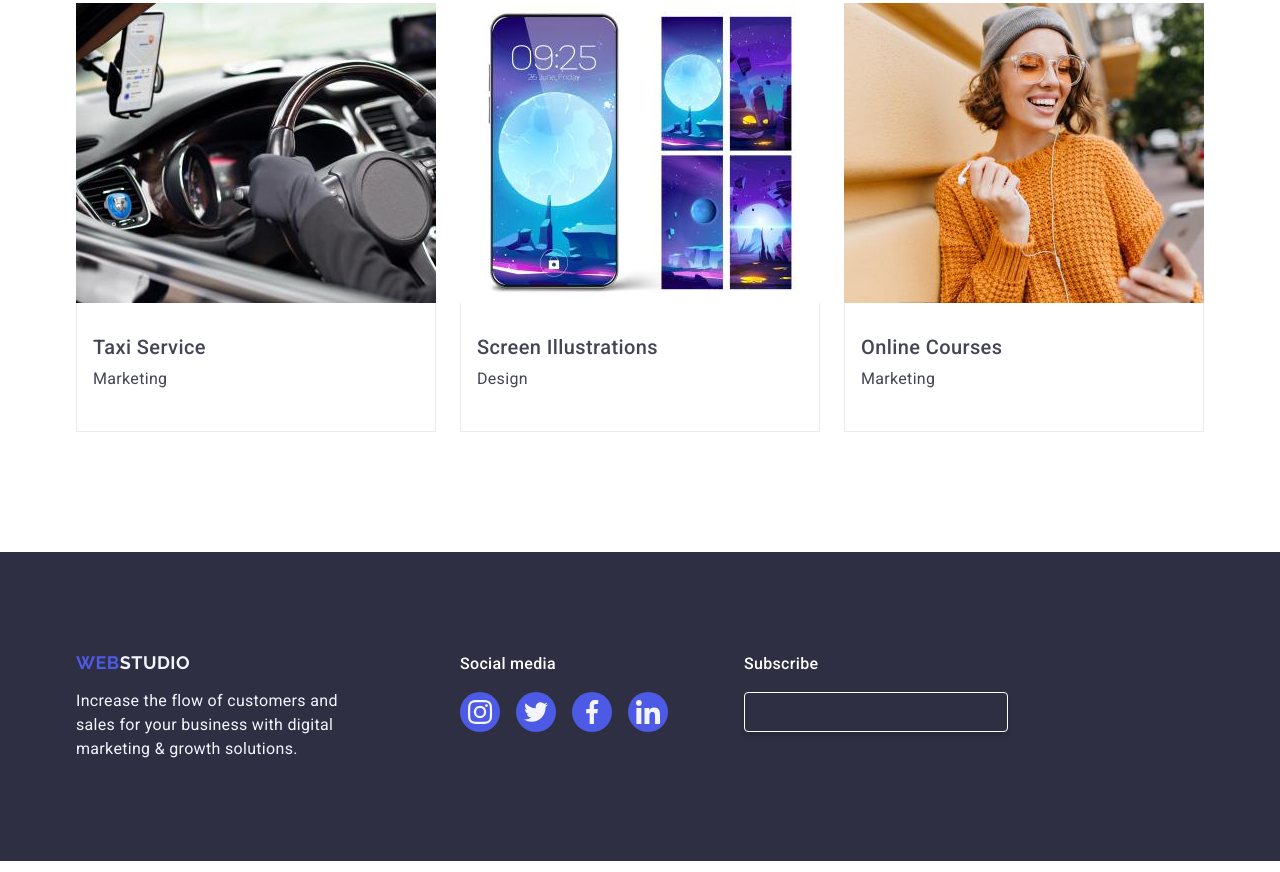
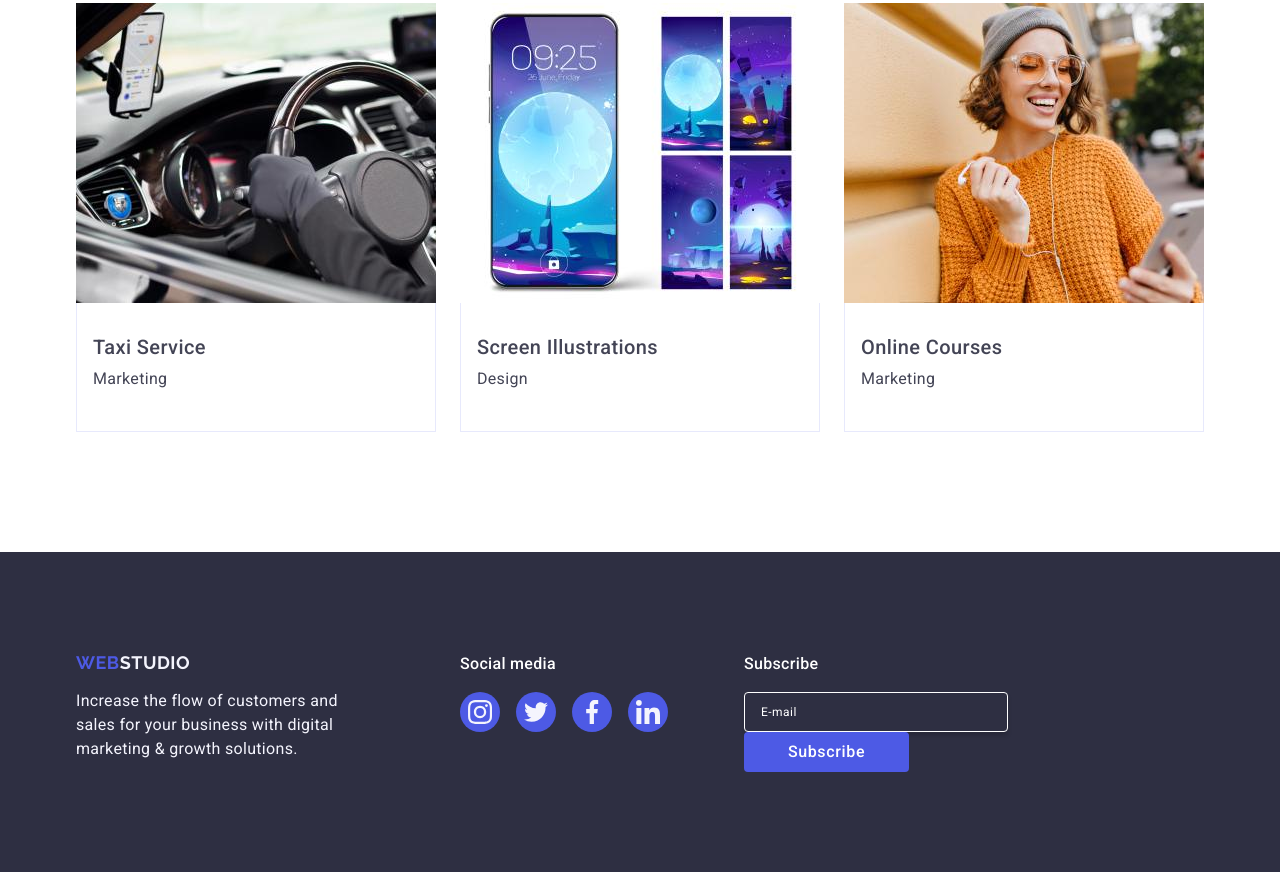
Before and after one commit to Ziomall/goit-markup-hw-05, a plain HTML site: page index.html in a window 1280 px wide. Shown: the part 2655-3527 px from the top of the page. Drawn offline with nearby package versions, Linux system fonts and the light colour scheme.

Commit message:
cos porobione

```diff
--- a/css/styles.css
+++ b/css/styles.css
@@ -525,6 +525,17 @@ ol {
   gap: 24px;
 }
 .form-label {
+}
+.form-p {
+  margin-bottom: 16px;
+  font-weight: 500;
+  line-height: 1.5;
+  letter-spacing: 0.02em;
+}
+.form-footer {
+  margin-left: 76px;
+}
+.form-input {
   width: 264px;
   height: 40px;
   border: 1px solid #ffffff;
@@ -537,12 +548,23 @@ ol {
   border-radius: 4px;
   color: #ffffff;
 }
-.form-p {
-  margin-bottom: 16px;
+.form-input::placeholder {
+  color: #ffffff;
+}
+.form-button {
+  min-width: 165px;
+  height: 40px;
+  display: flex;
+  justify-content: center;
+  align-items: center;
+  font-family: "Roboto", sans-serif;
+  font-size: 16px;
   font-weight: 500;
   line-height: 1.5;
-  letter-spacing: 0.02em;
+  letter-spacing: 0.04em;
+  color: #ffffff;
+  cursor: pointer;
+  background-color: #4d5ae5;
+  border: none;
+  border-radius: 4px;
 }
-.form-footer {
-  margin-left: 76px;
-}
--- a/index.html
+++ b/index.html
@@ -438,7 +438,17 @@
         <div class="form-footer">
           <p class="form-p">Subscribe</p>
           <form class="form-form">
-            <label class="form-label"> </label>
+            <label class="form-label">
+              <input
+                class="form-input"
+                name="email"
+                type="email"
+                placeholder="E-mail"
+              />
+            </label>
+          </form>
+          <form class="form-form">
+            <input class="form-button" type="submit" value="Subscribe" />
           </form>
         </div>
       </div>
```
